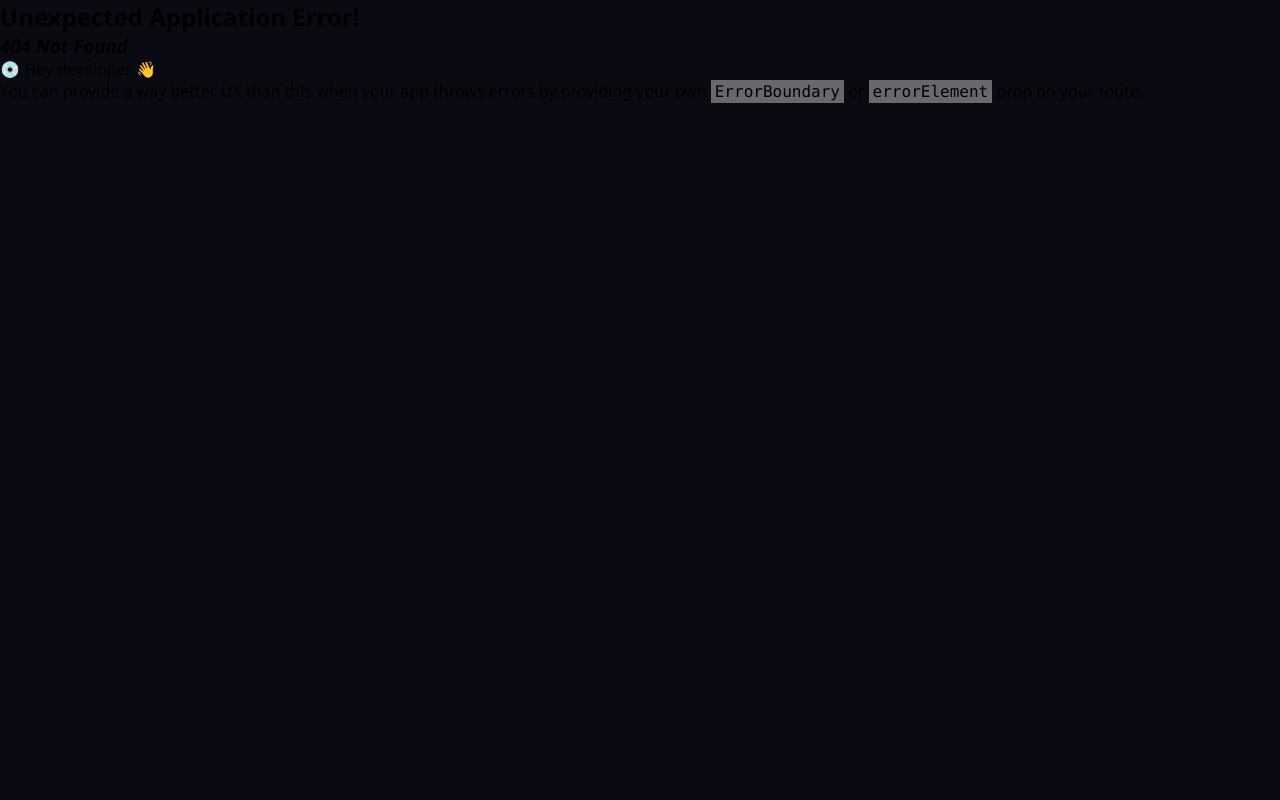
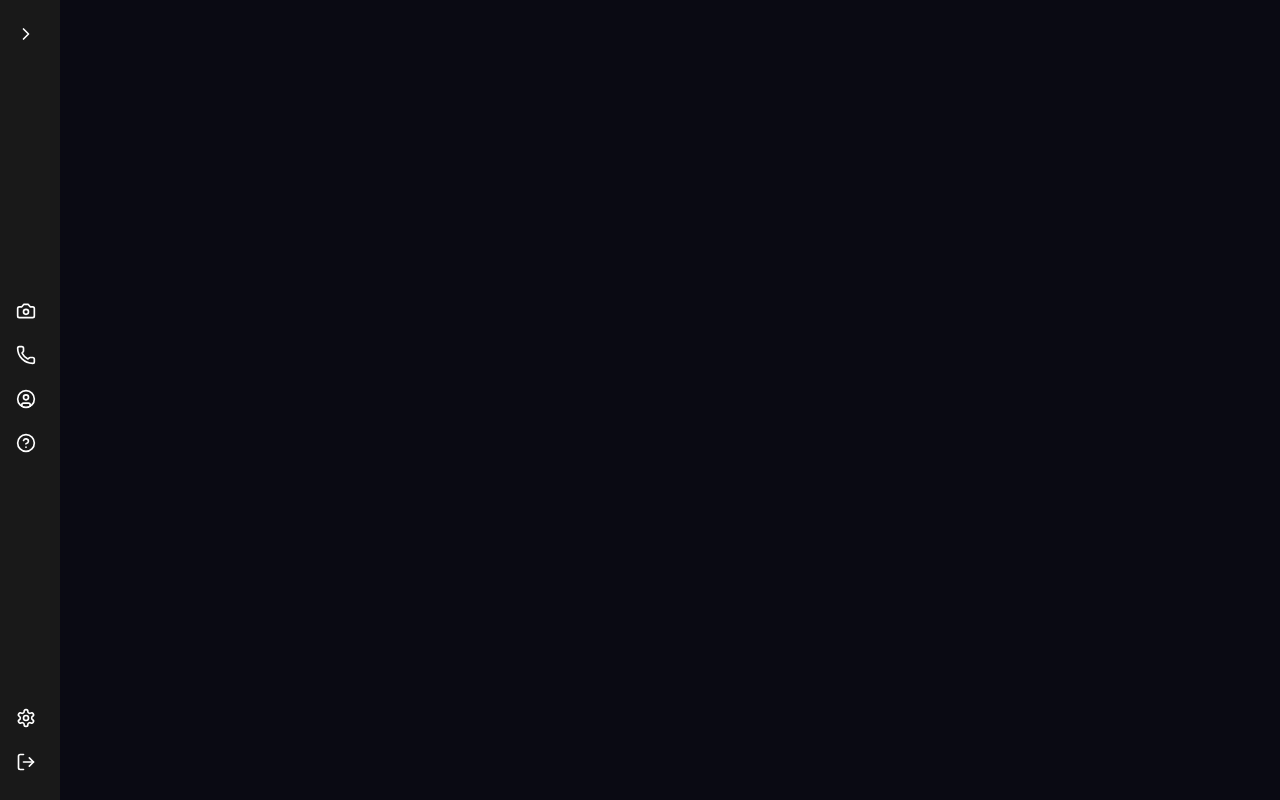
Before and after one commit to SrCoffee1/RK, a React (Create React App) app: page /sidebar in a window 1280 px wide. Before the commit this address had no page. Built offline with nearby package versions, Linux system fonts and the light colour scheme.

Commit message:
ROTAS E LOGOUT
Rotas corrigidas e LogOut adicionado.

```diff
--- a/src/App.css
+++ b/src/App.css
@@ -36,3 +36,21 @@
     transform: rotate(360deg);
   }
 }
+
+.app-container {
+  display: flex;
+  flex-direction: row;
+  height: 100vh; /* Altura total da viewport */
+}
+
+/* Se a sua sidebar precisar de uma largura fixa */
+.app-container > .sidebar {
+  width: 250px; /* ou o tamanho que preferir */
+  flex-shrink: 0; /* Evita que a sidebar encolha */
+}
+
+/* Para o conteúdo principal ocupar o espaço restante */
+.app-container > *:not(.sidebar) {
+  flex-grow: 1;
+  overflow-y: auto; /* Para rolar se o conteúdo for maior que a tela */
+}
--- a/src/App.jsx
+++ b/src/App.jsx
@@ -7,10 +7,11 @@ import MainApp from './MainApp';
 import Monitoramento from './pages/Monitoramento/Monitoramento';
 import Sidebar from './components/SidebarPackage/Sidebar';
 
+// Criação das rotas do aplicativo
 const router = createBrowserRouter([
 
   {
-    path: "/",
+    path: "/sidebar", // Ajustando o caminho para login
     element: (
       <div className="app-container">
         <Sidebar />
@@ -19,37 +20,38 @@ const router = createBrowserRouter([
   },
 
   {
-    path: "/LoginECadastro",
+    path: "/login", // Ajustando o caminho para login
     element: (
       <div className="app-container">
         <LoginECadastro />
       </div>
     ),
   },
-
   {
-    path: "/Monitoramento",
+    path: "/monitoramento", // Página de Monitoramento
     element: (
       <div className="app-container">
+        <Sidebar />
         <Monitoramento />
       </div>
     ),
   },
-
   {
-    path: "/ContatosProvider",
+    path: "/contatos", // Página de Contatos
     element: (
       <ContatosProvider>
         <div className="app-container">
-          <MainApp />
+          <Sidebar />
+          <MainApp page="Contatos" />
         </div>
       </ContatosProvider>
     ),
   },
   {
-    path: "/FAQ",
+    path: "/faq", // Página de FAQ
     element: (
       <div className="app-container">
+        <Sidebar />
         <FAQ />
       </div>
     ),
--- a/src/components/SidebarPackage/Sidebar.css
+++ b/src/components/SidebarPackage/Sidebar.css
@@ -1,112 +1,99 @@
-/* === Sidebar.css === */
+*{
+  text-decoration: none;
+}
 
 .sidebar {
+    position: fixed;
+    top: 0;
+    left: 0;
+    height: 100vh;
+    background-color: #191919;
+    color: white;
+    width: 60px;
+    transition: width 0.3s ease;
+    z-index: 1000;
     display: flex;
     flex-direction: column;
-    width: 60px;
-    height: 100vh;
-    transition: width 0.3s ease;
-    overflow: hidden;
-    border-radius: 8px;
+    justify-content: space-between;
+    transition: 0.5 ease;
   }
 
   .sidebar.expanded {
-    width: 280px;
-}
-
-.sidebar.dark {
-    background-color: #1c1c1c;
-    color: white;
-    border: 1px solid #333;
+    width: 220px;
   }
 
   .sidebar.light {
-    background-color: white;
-    color: #333;
-    border: 1px solid #eee;
+    background-color: #f3f4f6;
+    color: #1f2937;
   }
 
-/* === Seções da Sidebar === */
-.sidebar-top {
-    height: 120px;
+  .sidebar-top,
+  .sidebar-middle,
+  .sidebar-bottom {
+    padding: 1rem 0;
     display: flex;
-    align-items: center;
-    padding: 0 20px;
-    border-bottom: 1px solid;
-    cursor: pointer;
-    user-select: none;
+    flex-direction: column;
   }
 
-.dark .sidebar-top {
-    border-color: #333;
-}
-
-.light .sidebar-top {
-    border-color: #eee;
-}
-
-.sidebar-middle {
-    flex-grow: 1;
+  .sidebar-toggle {
     display: flex;
-    flex-direction: column;
-    padding-top: 80px;
-}
-
-.sidebar-bottom {
-    padding: 10px 0;
-    border-top: 1px solid;
-}
-
-.dark .sidebar-bottom {
-    border-color: #333;
-}
-
-.light .sidebar-bottom {
-    border-color: #eee;
-}
-
-/* === Ícones e tema === */
-
-.toggle-btn {
-    height: 60px;
-    display: flex;
+    justify-content: center;
     align-items: center;
-    padding: 0 20px;
-    border-bottom: 1px solid;
     cursor: pointer;
-    user-select: none;
-}
-
-.dark .toggle-btn {
-    border-color: #333;
-}
-
-.light .toggle-btn {
-    border-color: #eee;
-}
-
-.toggle-icon {
-    font-weight: bold;
-    font-size: 24px;
-    min-width: 20px;
+    padding: 0.5rem;
   }
 
   .toggle-icon-container {
     display: flex;
+    align-items: center;
     justify-content: space-between;
     width: 100%;
-    align-items: center;
+    padding: 0 0.5rem;
   }
 
+  .toggle-icon,
   .theme-icon {
-    font-size: 18px;
+    cursor: pointer;
   }
 
-/* === Texto de aviso === */
+  .sidebar-item {
+    background: none;
+    border: none;
+    padding: 0.75rem 1rem;
+    color: inherit;
+    display: flex;
+    align-items: center;
+    gap: 0.75rem;
+    cursor: pointer;
+    transition: background 0.2s ease;
+    font-size: 0.9rem;
+  }
+
+  .sidebar-item:hover {
+    background-color: rgba(255, 255, 255, 0.1);
+  }
+
+  .sidebar.light .sidebar-item:hover {
+    background-color: rgba(0, 0, 0, 0.05);
+  }
+
+  .sidebar-item.active {
+    background: linear-gradient(#3a81f4, #1e3b8b);
+    color: white;
+    border: #9dbef1 solid 2px;
+  }
+
+  .sidebar.light .sidebar-item.active {
+    background-color: #3b82f6;
+    color: white;
+  }
+
+  .item-text {
+    white-space: nowrap;
+  }
 
   .bottom-text {
-    font-size: 12px;
-    padding: 10px;
-    text-align: center;
-    color: #888;
+    font-size: 0.75rem;
+    padding: 1rem;
+    color: #d1d5db;
   }
--- a/src/components/SidebarPackage/Sidebar.jsx
+++ b/src/components/SidebarPackage/Sidebar.jsx
@@ -1,9 +1,17 @@
 import React, { useState } from 'react';
-import SidebarItem from './SidebarItem';
-import * as Icons from '../ICons/Icons';
 import './Sidebar.css';
+import * as Icons from 'lucide-react';
+import { Link, useLocation } from 'react-router-dom';
 
-const Sidebar = ({ activePage, setActivePage }) => {
+const SidebarItem = ({ to, icon, text, isExpanded, isActive }) => (
+  <Link to={to} className={`sidebar-item ${isActive ? 'active' : ''}`} title={!isExpanded ? text : undefined}>
+    {icon}
+    {isExpanded && <span className="item-text">{text}</span>}
+  </Link>
+);
+
+const Sidebar = () => {
+  const location = useLocation();
   const [isExpanded, setIsExpanded] = useState(false);
   const [isDarkTheme, setIsDarkTheme] = useState(true);
 
@@ -13,42 +21,60 @@ const Sidebar = ({ activePage, setActivePage }) => {
     setIsDarkTheme(!isDarkTheme);
   };
 
+  const routeMap = [
+    { to: '/monitoramento', text: 'Câmeras', icon: <Icons.Camera size={20} /> },
+    { to: '/contatos', text: 'Contatos', icon: <Icons.Phone size={20} /> },
+    { to: '/perfil', text: 'Perfil', icon: <Icons.UserCircle size={20} /> },
+    { to: '/faq', text: 'FAQ', icon: <Icons.HelpCircle size={20} /> },
+    { to: '/configuracoes', text: 'Configurações', icon: <Icons.Settings size={20} /> },
+    { to: '/login', text: 'Logout', icon: <Icons.LogOut size={20} /> },
+  ];
+
   return (
     <div className={`sidebar ${isDarkTheme ? 'dark' : 'light'} ${isExpanded ? 'expanded' : ''}`}>
-
-      {/* Seção Topo: Botão de expandir/recolher e tema */}
       <div className="sidebar-top">
         <div className="sidebar-toggle" onClick={toggleSidebar}>
           <div className="toggle-icon-container">
-            <div className="toggle-icon"><Icons.Chevron /></div>
+            <div className="toggle-icon"><Icons.ChevronRight size={20} /></div>
             {isExpanded && (
               <div className="theme-icon" onClick={toggleTheme}>
-                {isDarkTheme ? <Icons.Sun /> : <Icons.Moon />}
+                {isDarkTheme ? <Icons.Sun size={20} /> : <Icons.Moon size={20} />}
               </div>
             )}
           </div>
         </div>
       </div>
 
-      {/* Seção do Meio: Itens principais */}
       <div className="sidebar-middle">
-        <SidebarItem icon={<Icons.Camera />} text="Câmeras" isActive={activePage === 'Câmeras'} isExpanded={isExpanded} onClick={() => setActivePage('Câmeras')} />
-        <SidebarItem icon={<Icons.Phone />} text="Contatos" isActive={activePage === 'Contatos'} isExpanded={isExpanded} onClick={() => setActivePage('Contatos')} />
-        <SidebarItem icon={<Icons.Profile />} text="Perfil" isActive={activePage === 'Perfil'} isExpanded={isExpanded} onClick={() => setActivePage('Perfil')} />
-        <SidebarItem icon={<Icons.Help />} text="FAQ" isActive={activePage === 'FAQ'} isExpanded={isExpanded} onClick={() => setActivePage('FAQ')} />
+        {routeMap.slice(0, 4).map(({ to, text, icon }) => (
+          <SidebarItem
+            key={to}
+            to={to}
+            text={text}
+            icon={icon}
+            isExpanded={isExpanded}
+            isActive={location.pathname === to}
+          />
+        ))}
       </div>
 
-      {/* Seção Inferior: Somente Configurações */}
       <div className="sidebar-bottom">
-        <SidebarItem icon={<Icons.Settings />} text="Configurações" isActive={activePage === 'Configurações'} isExpanded={isExpanded} onClick={() => setActivePage('Configurações')} />
+        <SidebarItem
+          to="/configuracoes"
+          text="Configurações"
+          icon={<Icons.Settings size={20} />}
+          isExpanded={isExpanded}
+          isActive={location.pathname === '/configuracoes'}
+        />
+        <SidebarItem
+          to="/login"
+          text="Logout"
+          icon={<Icons.LogOut size={20} />}
+          isExpanded={isExpanded}
+          isActive={location.pathname === '/login'}
+        />
+      </div>
 
-        {!isDarkTheme && isExpanded && (
-          <div className="bottom-text">
-            Ativar o Windows<br />
-            Acesse Configurações para ativar o Windows.
-          </div>
-        )}
-      </div>
     </div>
   );
 };
--- a/src/components/SidebarPackage/SidebarItem.css
+++ /dev/null
@@ -1,56 +0,0 @@
-/* === SidebarItem.css === */
-
-.menu-item {
-    height: 60px;
-    display: flex;
-    align-items: center;
-    padding: 0 20px;
-    cursor: pointer;
-    user-select: none;
-    border-bottom: 1px solid;
-    transition: background-color 0.2s ease;
-}
-
-.dark .menu-item {
-    border-color: #333;
-}
-
-.light .menu-item {
-    border-color: #eee;
-}
-
-.menu-item:hover.dark {
-    background-color: #5e5e5e;
-}
-
-.menu-item:hover.light {
-    background-color: #f8f8f8;
-}
-
-.menu-item.active {
-    background-color: #3b82f6;
-    color: white;
-}
-
-.menu-item.active:hover {
-    background-color: #2563eb;
-}
-
-.icon {
-    margin-right: 20px;
-    min-width: 24px;
-    display: flex;
-    justify-content: center;
-    align-items: center;
-}
-
-.icon svg {
-    width: 24px;
-    height: 24px;
-}
-
-.item-text {
-
-    font-size: 16px;
-    white-space: nowrap;
-}
--- a/src/components/SidebarPackage/SidebarItem.jsx
+++ /dev/null
@@ -1,13 +0,0 @@
-import React from 'react';
-import './SidebarItem.css';
-
-const SidebarItem = ({ icon, text, isActive, isExpanded, onClick }) => {
-  return (
-    <div className={`menu-item ${isActive ? 'active' : ''}`} onClick={onClick}>
-      <div className="icon">{icon}</div>
-      {isExpanded && <div className="item-text">{text}</div>}
-    </div>
-  );
-};
-
-export default SidebarItem;
--- a/src/pages/LOGINeCADASTRO/LoginECadastro.css
+++ b/src/pages/LOGINeCADASTRO/LoginECadastro.css
@@ -133,21 +133,20 @@
   }
 
   /* Botão de alternância entre login/registro */
+/* Botão de alternância entre login/registro */
 .toggle-container {
-    position: absolute;
-    bottom: -25px;
-    left: 50%;
-    transform: translateX(-50%);
-    width: 150px;
-    height: 50px;
+  width: 100%;
+  height: auto;
   display: flex;
   justify-content: center;
   align-items: center;
+  margin-top: 20px;
+  position: relative; /* ou remova completamente o position */
 }
 
 .toggle-btn {
-    margin-bottom: 50px;
-    width: 500%;
+  width: 100%;
+  max-width: 300px;
   height: 40px;
   color: #fff;
   background-color: #131313;
--- a/src/pages/Monitoramento/Monitoramento.css
+++ b/src/pages/Monitoramento/Monitoramento.css
@@ -1,7 +1,7 @@
 .monitoramento-container {
   background-color: #1e1f25;
   color: white;
-  padding: 20px;
+  padding: 40px;
   font-family: 'Segoe UI', Arial, sans-serif;
   width: 100%;
   height: 100vh;
```
Also changed, not shown: src/components/SidebarPackage/ContentArea.css (deleted, +0 -21 lines), src/components/SidebarPackage/ContentArea.jsx (deleted, +0 -12 lines). Lines whose indentation alone changed are shown as unchanged.
